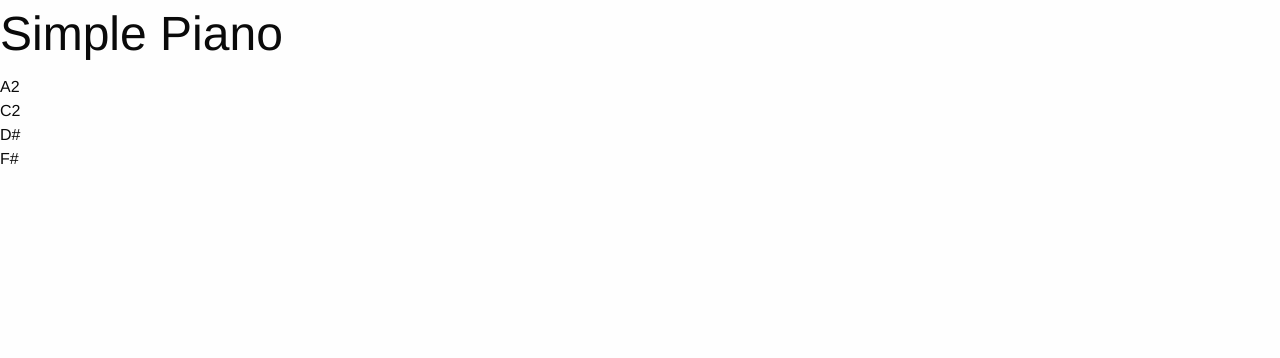
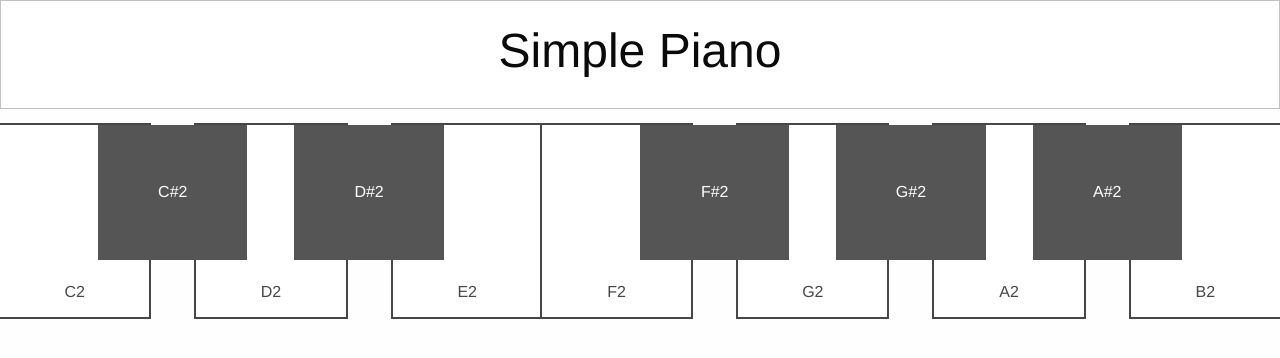
Before and after one commit to AlsonVamp/simple-piano, an Angular app: page / in a window 1280 px wide. Shown: the top 358 px of the page. Built offline with nearby package versions, Linux system fonts and the light colour scheme; no server answers.

Commit message:
Add pushed event for keys and simple layout fix

```diff
--- a/src/app/app.component.html
+++ b/src/app/app.component.html
@@ -1,4 +1,6 @@
-<h1>
-  {{title}}
-</h1>
+<div class="callout">
+  <div class="row column text-center">
+    <h1>{{title}}</h1>
+  </div>
+</div>
 <keyboard-layout></keyboard-layout>
--- a/src/app/key.directive.ts
+++ b/src/app/key.directive.ts
@@ -1,4 +1,4 @@
-import { Directive, HostListener, ElementRef, Input, OnInit } from '@angular/core';
+import { Directive, HostListener, ElementRef, Input, OnInit, Output, EventEmitter } from '@angular/core';
 
 @Directive({
   selector: '[key]'
@@ -11,6 +11,7 @@ export class KeyDirective implements OnInit {
   }
   @Input() keyboardCode: number;
   @Input() soundSource: string[];
+  @Output() pressed = new EventEmitter();
   ngOnInit() {
     this.sound = new Howl({
       src: this.soundSource
@@ -24,28 +25,26 @@ export class KeyDirective implements OnInit {
   }
   @HostListener('document:keydown', ['$event']) onKeyDown(event) {
     if (event.keyCode == this.keyboardCode && !this.playing) {
-      this.playing = true;
       this.play();
     }
 
   }
   @HostListener('document:keyup', ['$event']) onKeyUp(event) {
     if (event.keyCode == this.keyboardCode) {
-      this.playing = false;
       this.stop();
     }
   }
   private play() {
     if (this.sound.playing)
       this.sound.stop();
+    this.playing = true;
     this.sound.play();
-
-    console.log('play')
+    this.pressed.emit(this.playing);
   }
   private stop() {
+    this.playing = false;
     this.sound.stop();
-    console.log('stop');
-
+    this.pressed.emit(this.playing);
   }
 
 }
--- a/src/app/keyboard-layout/keyboard-layout.component.html
+++ b/src/app/keyboard-layout/keyboard-layout.component.html
@@ -1,3 +1,10 @@
-<div *ngFor="let item of keysMapping" key [keyboardCode]="item.code" [soundSource]="item.src">
-  {{item.note}}
+<div class="row align-center">
+  <div class="column align-self-middle large-6 medium-6">
+    <div class="keyboard">
+      <div *ngFor="let item of keysMapping" key [keyboardCode]="item.code" [soundSource]="item.src" (pressed)="item.pressed=$event"
+        [ngClass]="{'pressed': item.pressed, 'white':item.type=='white','black':item.type=='black'}" class="note">
+        {{item.note}}
+      </div>
+    </div>
+  </div>
 </div>
--- a/src/app/keyboard-layout/keyboard-layout.component.scss
+++ b/src/app/keyboard-layout/keyboard-layout.component.scss
@@ -0,0 +1,31 @@
+.keyboard{
+    height: 12rem;
+    display: flex;
+    flex: 8;
+    justify-content: center;
+}
+.note {
+    flex: 1;
+    display: inline-flex;
+    align-items: center;
+}
+.white{
+flex-flow: column;
+    justify-content: flex-end;
+    outline: 2px solid #474747;
+    color: #474747;
+    background-color: #ffffff;
+    padding-bottom: 1%;
+}
+.black {
+    justify-content: center;
+    position: relative;
+    height: 70%;
+    background-color: #555;
+    color: white;
+    width: 8%;
+    margin: 0 -4%
+}
+.pressed {
+    border-top:3px solid gray
+}
--- a/src/app/keyboard-layout/keyboard-layout.component.ts
+++ b/src/app/keyboard-layout/keyboard-layout.component.ts
@@ -6,16 +6,25 @@ import { Component, OnInit } from '@angular/core';
   styleUrls: ['./keyboard-layout.component.scss']
 })
 export class KeyboardLayoutComponent implements OnInit {
-  keysMapping = [
-    { note: "A2", src: "assets/sounds/A2v11.mp3", code: 65 },
-    { note: "C2", src: "assets/sounds/C2v11.mp3", code: 83 },
-    { note: "D#", src: "assets/sounds/Dsharp2v11.mp3", code: 68 },
-    { note: "F#", src: "assets/sounds/Fsharp2v11.mp3", code: 70 }
-  ]
+  keysMapping: any[] = [
+    { note: "C2", src: "assets/sounds/C2v11.mp3", code: 65, type: "white", pressed: false },
+    { note: "C#2", src: "assets/sounds/A2v11.mp3", code: 87, type: "black", pressed: false },
+    { note: "D2", src: "assets/sounds/A2v11.mp3", code: 83, type: "white", pressed: false },
+    { note: "D#2", src: "assets/sounds/A2v11.mp3", code: 69, type: "black", pressed: false },
+    { note: "E2", src: "assets/sounds/A2v11.mp3", code: 68, type: "white", pressed: false },
+    { note: "F2", src: "assets/sounds/A2v11.mp3", code: 70, type: "white", pressed: false },
+    { note: "F#2", src: "assets/sounds/Dsharp2v11.mp3", code: 84, type: "black", pressed: false },
+    { note: "G2", src: "assets/sounds/Fsharp2v11.mp3", code: 71, type: "white", pressed: false },
+    { note: "G#2", src: "assets/sounds/Fsharp2v11.mp3", code: 89, type: "black", pressed: false },
+    { note: "A2", src: "assets/sounds/Fsharp2v11.mp3", code: 72, type: "white", pressed: false },
+    { note: "A#2", src: "assets/sounds/Fsharp2v11.mp3", code: 85, type: "black", pressed: false },
+    { note: "B2", src: "assets/sounds/Fsharp2v11.mp3", code: 74, type: "white", pressed: false }
+  ];
 
   constructor() { }
 
   ngOnInit() {
   }
-
+  public onPress(event) {
+  }
 }
```
Also changed, not shown: src/app/app.component.scss (line endings or trailing spaces).
